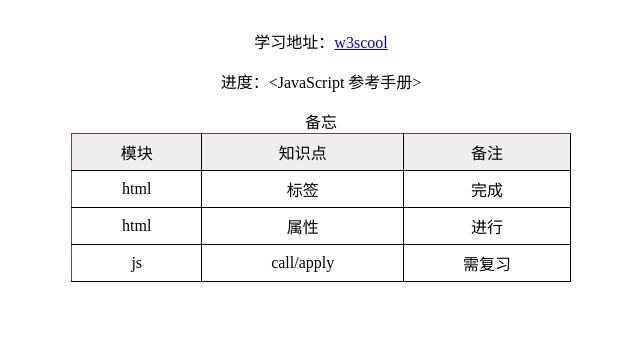
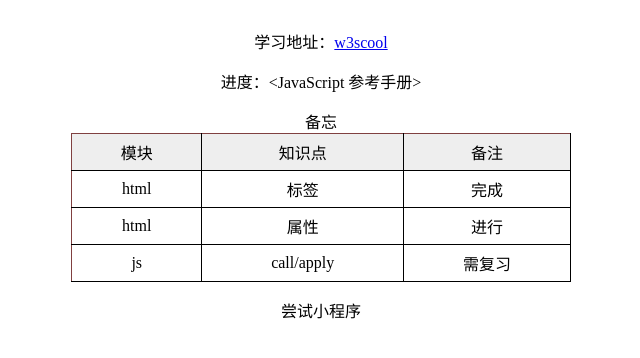
Before and after one commit to TongSiwei/web, a website: page index.html in a window 1280 px wide. Shown: the whole page, without its empty margins (319-959 px from the left). Drawn offline with Linux system fonts and the light colour scheme; files that its build step writes are made by us from their sources.

Commit message:
little pro

```diff
--- a/index.html
+++ b/index.html
@@ -45,6 +45,7 @@
             </tr>
         </tbody>
     </table>
+    <p>尝试小程序</p>
 </body>
 
 </html>
```
